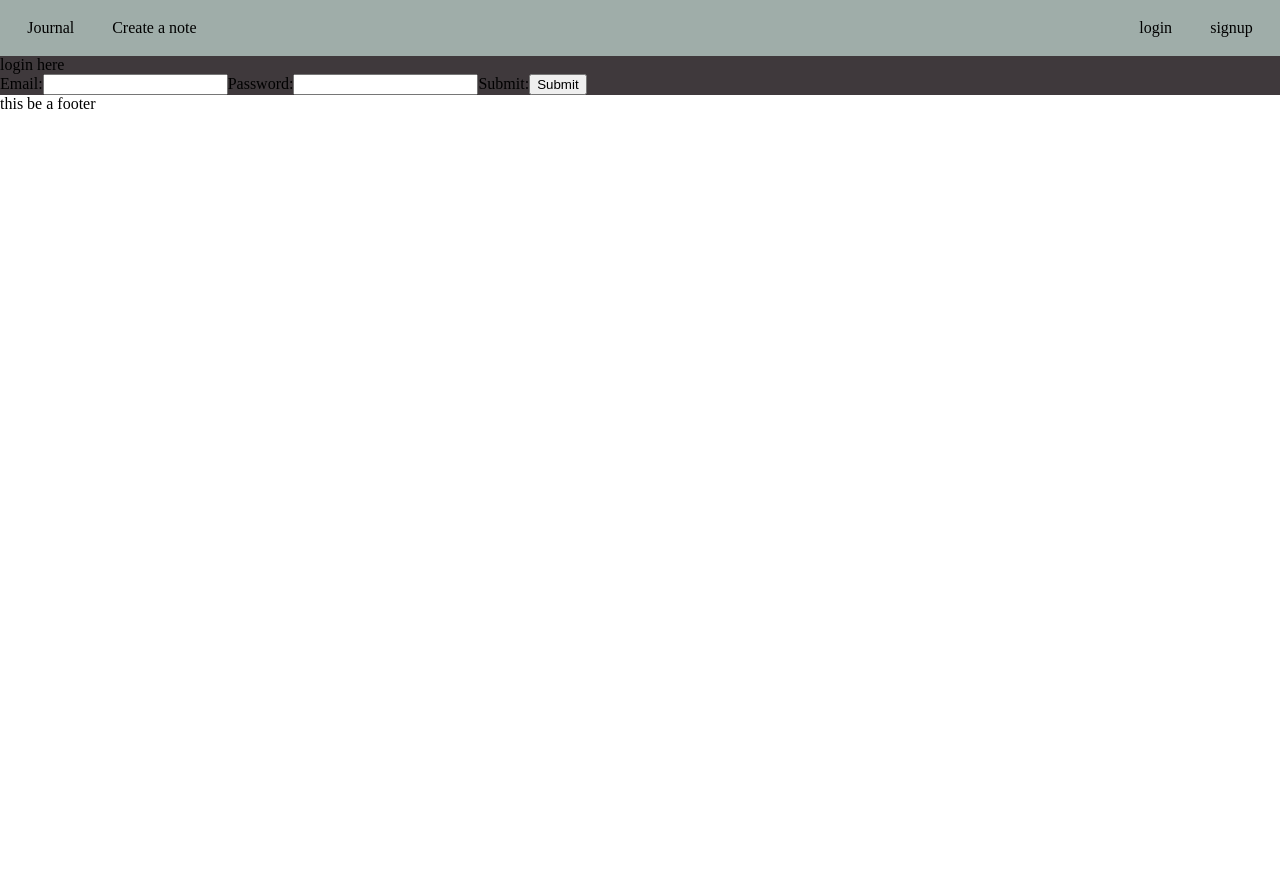
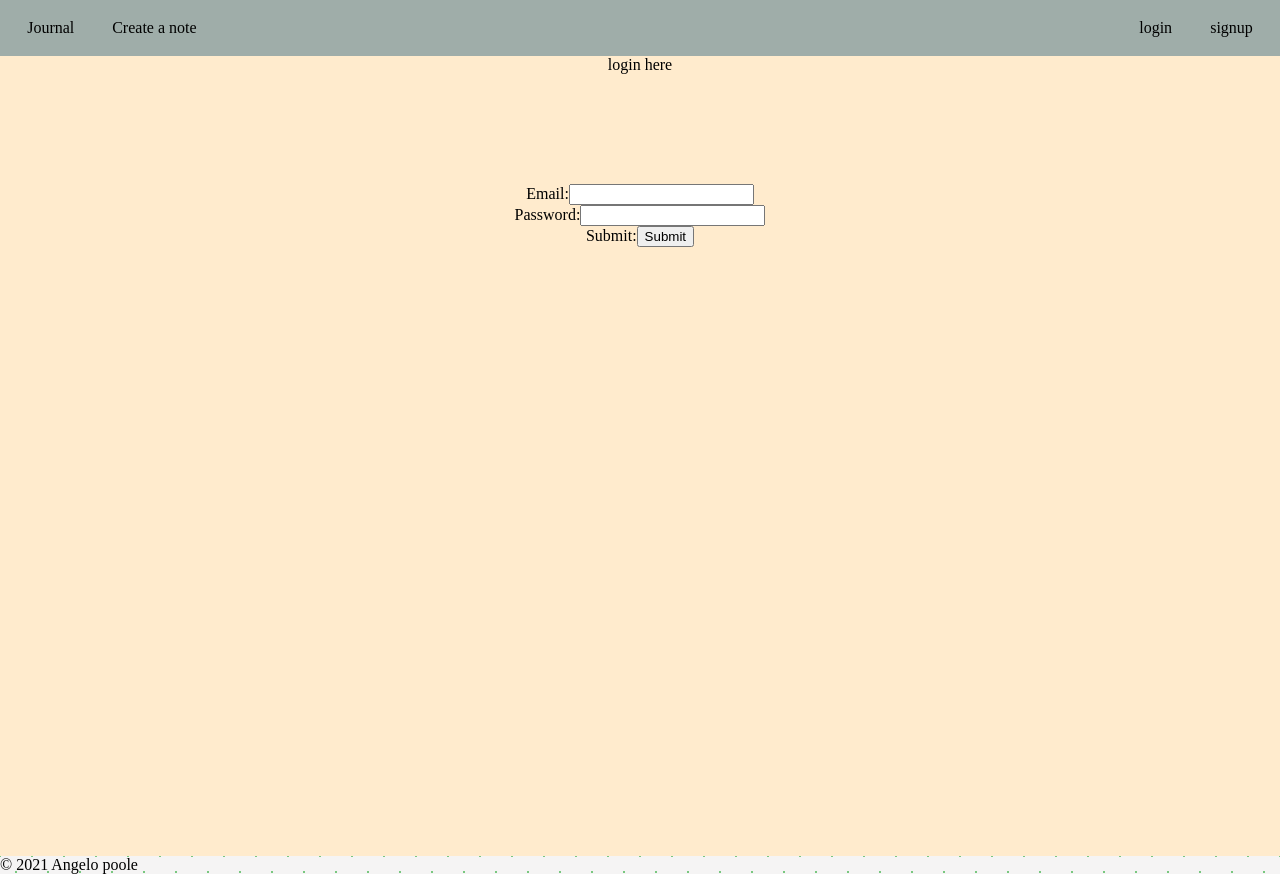
Before and after one commit to angelopoole/chingu-journalSolo, a React (Create React App) app in the folder Client/: page /auth/login in a window 1280 px wide. Before the commit the page ends 800 px from the top, so only its background shows below. Built offline with nearby package versions, Linux system fonts and the light colour scheme.

Commit message:
better styling, color pallete used, changed note borders.

```diff
--- a/Client/src/components/Layout.tsx
+++ b/Client/src/components/Layout.tsx
@@ -1,6 +1,7 @@
 import React from 'react';
 import styled from 'styled-components';
 import NavBar from './NavBar';
+import Footer from './sections/Footer';
 
 const StyledMainContent = styled.main`
   background-color: var(--dark-shades);
@@ -13,7 +14,7 @@ const Layout = ({ children }: { children: React.ReactNode }) => {
     <>
       <NavBar />
       <StyledMainContent>{children}</StyledMainContent>
-      <footer>this be a footer</footer>
+      <Footer />
     </>
   );
 };
--- a/Client/src/components/NoteCard.tsx
+++ b/Client/src/components/NoteCard.tsx
@@ -5,18 +5,20 @@ import { Note } from '../interfaces/NoteTypes';
 const StyledOuterCard = styled.div`
   display: flex;
   flex-flow: column;
+  justify-content: space-between;
   margin: 0.4rem;
-  border: black solid;
+
+  border: var(--dark-accent) inset;
   background-color: var(--light-shades);
-  border-radius: 2rem;
+  border-radius: 1.5rem;
 `;
 
 const StyledContent = styled.div`
   .title {
-    background-color: #d9934e;
-    margin-top: 0.1rem;
-    border-top-left-radius: 2.3rem;
-    border-top-right-radius: 2.3rem;
+    background-color: var(--light-accent);
+    margin-top: 0;
+    border-top-left-radius: 3rem;
+    border-top-right-radius: 3rem;
     text-align: center;
   }
 `;
@@ -27,14 +29,17 @@ const StyledButtonContainer = styled.div`
   display: flex;
   justify-content: space-around;
   align-content: flex-end;
+  /* bottom: 0; */
+  margin-bottom: 4px;
   /* align-self: flex-end; */
   button {
     all: unset;
-    background-color: coral;
+    background-color: var(--light-accent);
     padding: 0.3rem;
     min-width: 38.203px;
     text-align: center;
     border-radius: 2rem;
+    bottom: 0;
   }
 `;
 
--- /dev/null
+++ b/Client/src/components/sections/Footer.tsx
@@ -0,0 +1,19 @@
+import React from 'react';
+
+import styled from 'styled-components';
+
+const StyledFooter = styled.footer`
+  background-image: radial-gradient(
+      var(--light-accent) 0.8px,
+      transparent 0.8px
+    ),
+    radial-gradient(var(--light-accent) 0.8px, var(--light-shades) 0.8px);
+  background-size: 32px 32px;
+  background-position: 0 0, 16px 16px;
+`;
+
+const Footer = () => {
+  return <StyledFooter>© 2021 Angelo poole</StyledFooter>;
+};
+
+export default Footer;
--- a/Client/src/components/sections/NoteShowcase.tsx
+++ b/Client/src/components/sections/NoteShowcase.tsx
@@ -12,6 +12,16 @@ type Props = {
 
 const StyledNoteSection = styled.section`
   display: grid;
+
+  opacity: 0.8;
+  background-image: radial-gradient(
+      var(--light-accent) 0.8px,
+      transparent 0.8px
+    ),
+    radial-gradient(var(--light-accent) 0.8px, var(--light-shades) 0.8px);
+  background-size: 32px 32px;
+  background-position: 0 0, 16px 16px;
+
   grid-template-columns: repeat(auto-fit, minmax(250px, 1fr));
   grid-template-rows: repeat(3, 1fr);
 `;
--- a/Client/src/components/sections/NotesForm.tsx
+++ b/Client/src/components/sections/NotesForm.tsx
@@ -10,8 +10,10 @@ import styled from 'styled-components';
 const StyledSection = styled.section`
   /* min-width: 20vw; */
   /* min-height: 5rem; */
+  border-top: var(--dark-accent) 3px solid;
+  border-bottom: var(--dark-accent) 3px solid;
   padding: 1rem;
-  background-color: #d94e4e;
+  background-color: var(--main-brand-color);
   display: flex;
   justify-content: center;
   align-content: center;
@@ -48,7 +50,9 @@ const NotesForm = ({
   const handleFormSubmit = async (e: FormEvent) => {
     if (noteState.title.length > 15 || noteState.body.length > 260) {
       e.preventDefault();
-      return setErrorState('Above character limit');
+      return setErrorState(
+        `Above character limit title:(${noteState.title.length} / 15) body:(${noteState.body.length} / 260)  `
+      );
     }
     e.preventDefault();
     const config = {
--- a/Client/src/pages/AuthPage.tsx
+++ b/Client/src/pages/AuthPage.tsx
@@ -2,6 +2,7 @@ import React, { ChangeEvent, FormEvent, useState } from 'react';
 import { RouteComponentProps, useParams, Redirect } from 'react-router-dom';
 import { useAuth } from '../hooks/use-auth';
 import Loader from '../components/Loader';
+import styled from 'styled-components';
 
 // todo: show user error on wrong login information.
 // todo; update error on useAuth component
@@ -10,6 +11,30 @@ interface FormInput {
   password: string;
   name: string;
 }
+
+const StyledLoginMessage = styled.div`
+  min-height: 90vh;
+  background-color: var(--dark-shades);
+  width: 100%;
+
+  .login-form {
+    display: flex;
+    flex-flow: column;
+    align-items: center;
+    margin: auto;
+    padding: 10% 20% 20% 20%;
+    background-color: blanchedalmond;
+    height: 100vh;
+  }
+
+  .login-message {
+    text-align: center;
+    margin: auto;
+    background-color: inherit;
+
+    height: 0px;
+  }
+`;
 
 const AuthPage = (props: RouteComponentProps) => {
   const { formTypeParam }: { formTypeParam: string } = useParams();
@@ -62,8 +87,9 @@ const AuthPage = (props: RouteComponentProps) => {
 
   return (
     <>
-      <div>{formTypeParam} here</div>
-      <form onSubmit={e => handleSubmit(e)}>
+      <StyledLoginMessage>
+        <div className='login-message'>{formTypeParam} here</div>
+        <form onSubmit={e => handleSubmit(e)} className='login-form'>
           {formTypeParam === 'signup' ? (
             <label>
               Name:
@@ -75,7 +101,6 @@ const AuthPage = (props: RouteComponentProps) => {
               />
             </label>
           ) : null}
-
           <label>
             Email:
             <input
@@ -85,6 +110,7 @@ const AuthPage = (props: RouteComponentProps) => {
               onChange={event => handleFormChange(event)}
             />
           </label>
+
           <label>
             Password:
             <input
@@ -94,11 +120,13 @@ const AuthPage = (props: RouteComponentProps) => {
               onChange={event => handleFormChange(event)}
             />
           </label>
+
           <label>
             Submit:
             <input name='submit' type='submit' />
           </label>
         </form>
+      </StyledLoginMessage>
     </>
   );
 };
--- a/Client/src/pages/homepage.tsx
+++ b/Client/src/pages/homepage.tsx
@@ -66,7 +66,11 @@ const HomePage = () => {
   }, [auth?.user]);
 
   if (!auth?.user) {
-    return <div className='login-message'> please login! </div>;
+    return (
+      <StyledContainer>
+        <div className='login-message'> please login!</div>
+      </StyledContainer>
+    );
   }
 
   const deleteNote = async (noteId: number) => {
```
Lines whose indentation alone changed are shown as unchanged.
